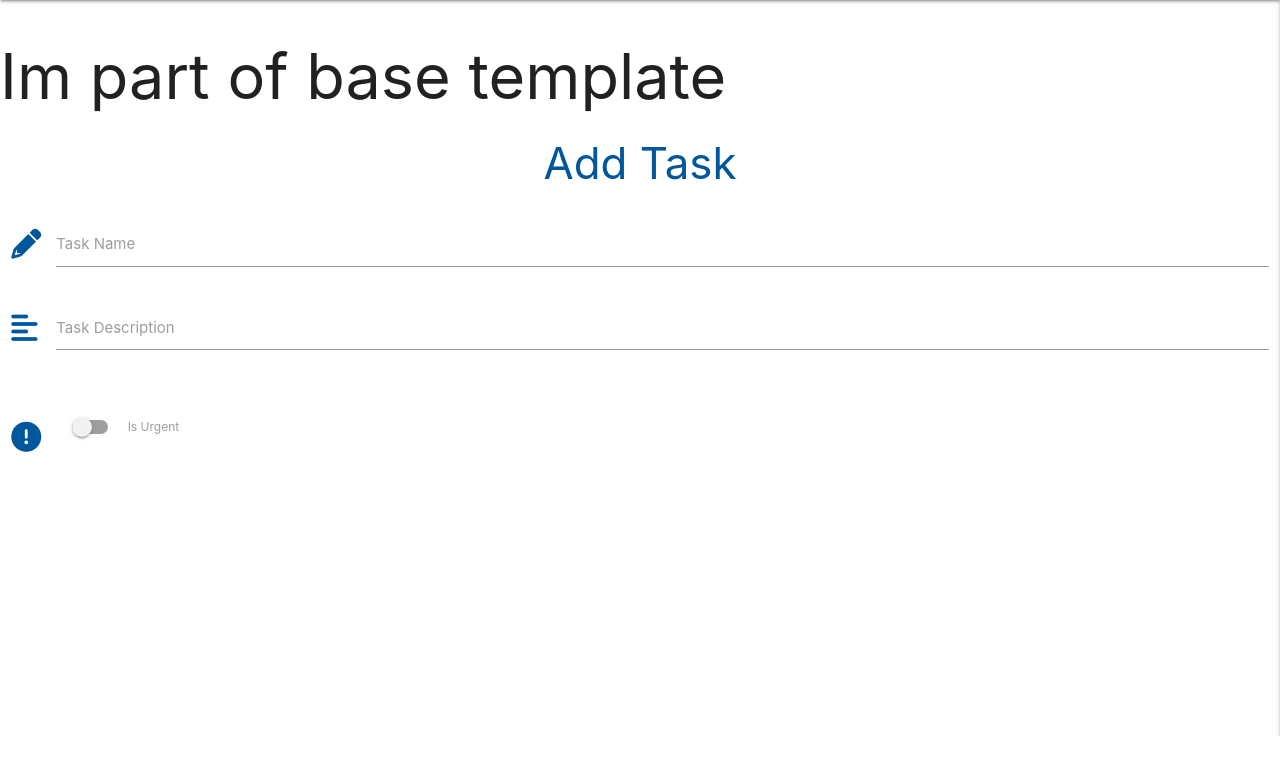
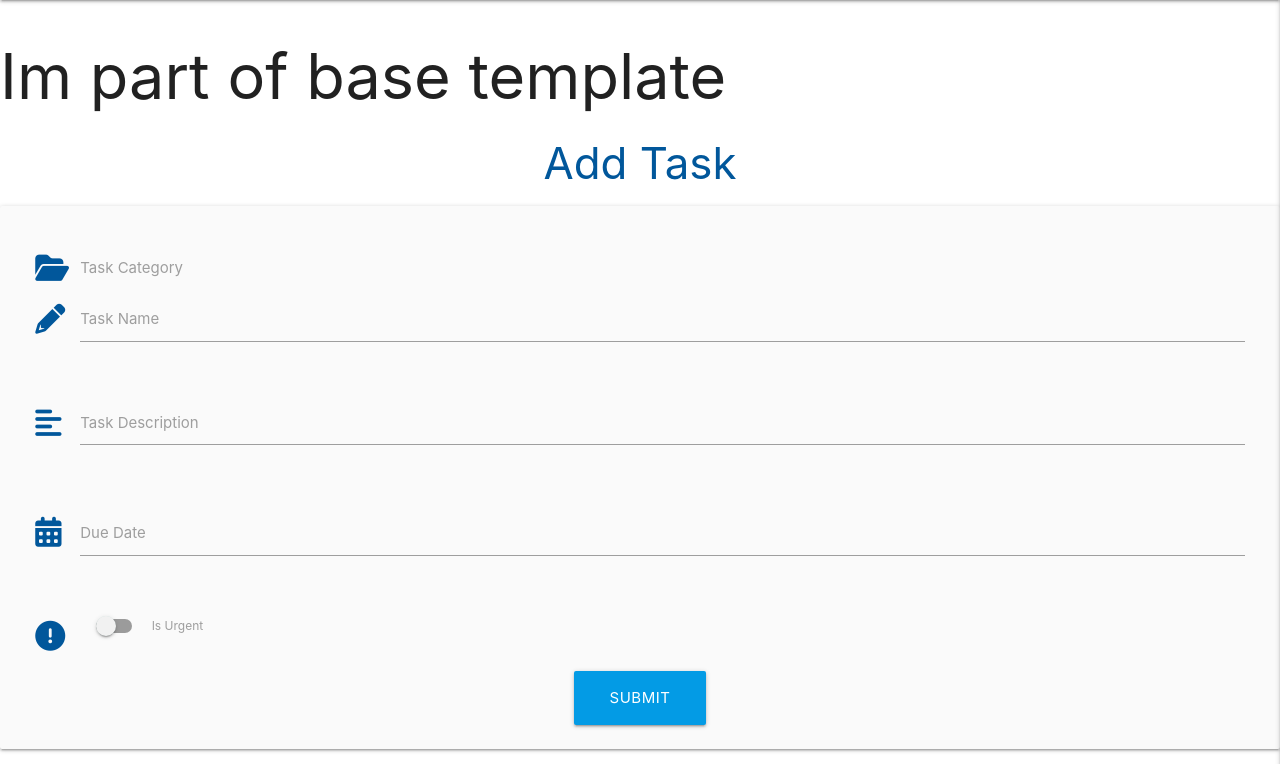
Before and after one commit to benSmith1981/DiveSpotJobs, a Flask app: page /add_task in a window 1280 px wide. Shown: the part 64-828 px from the top of the page. Before the commit the page ends 800 px from the top, so only its background shows below. Run offline with Flask 2, Linux system fonts and the light colour scheme; data that the repository does not hold is empty; some libraries are stand-ins or nearby versions.

Commit message:
Added add task method an UI

```diff
--- a/app.py
+++ b/app.py
@@ -86,10 +86,24 @@ def logout():
     session.pop("user")
     return redirect(url_for("login"))
 
-@app.route("/add_task")
+@app.route("/add_task", methods=["GET", "POST"])
 def add_task():
-    return render_template("add_task.html")
+    if request.method == "POST":
+        is_urgent = "on" if request.form.get("is_urgent") else "off"
+        task = {
+            "category_name": request.form.get("category_name"),
+            "task_name": request.form.get("task_name"),
+            "task_description": request.form.get("task_description"),
+            "is_urgent": is_urgent,
+            "due_date": request.form.get("due_date"),
+            "created_by": session["user"]
+        }
+        mongo.db.tasks.insert_one(task)
+        flash("Task Successfully Added")
+        return redirect(url_for("get_tasks"))
 
+    categories = mongo.db.categories.find().sort("category_name", 1)
+    return render_template("add_task.html", categories=categories)
 
 if __name__ == "__main__":
     app.run(host=os.environ.get("IP"),
--- a/templates/add_task.html
+++ b/templates/add_task.html
@@ -1,19 +1,47 @@
 {% extends "base.html" %}
 {% block content %}
     <h3 class="light-blue-text text-darken-4 center-align">Add Task</h3>
-    <div class="row">
-        <form class="col s12" method="POST" action="">
+    <div class="row card-panel grey lighten-5">
+        <form class="col s12" method="POST" action="{{ url_for('add_task') }}">
+            <!-- category selection -->
+			<div class="row">
+				<div class="input-field col s12">
+                    <i class="fas fa-folder-open prefix light-blue-text text-darken-4"></i>
+					<select id="category_name" name="category_name" class="validate" required>
+                        <option value="" disabled selected>Choose Category</option>
+                        {% for category in categories %}
+                            <option value="{{ category.category_name }}">{{ category.category_name }}</option>
+                        {% endfor %}
+                    </select>
+					<label for="category_name">Task Category</label>
+				</div>
+			</div>
+
+            <!-- Task name -->
             <div class="row">
                 <div class="input-field col s12">
                     <i class="fas fa-pencil-alt prefix light-blue-text text-darken-4" minlength="5" maxlength="50"></i>
                     <input id="task_name" name="task_name" type="text" class="validate">
                     <label for="task_name">Task Name</label>
                 </div>
+            </div>
+
+            <!-- Task description -->
+            <div class="row">
                 <div class="input-field col s12">
                     <i class="fas fa-align-left prefix light-blue-text text-darken-4"></i>
                     <textarea id="task_description" name="task_description" minlength="5"
                         maxlength="200" class="materialize-textarea validate"></textarea>
                     <label for="task_description">Task Description</label>
+                </div>
+            </div>
+
+            <!-- due date picker -->
+            <div class="row">
+                <div class="input-field col s12">
+                    <i class="fas fa-calendar-alt prefix light-blue-text text-darken-4"></i>
+                    <input id="due_date" name="due_date" type="text" class="datepicker validate" required>
+                    <label for="due_date">Due Date</label>
                 </div>
             </div>
             <div class="row">
@@ -30,6 +58,12 @@
                 </div>
 
             </div>
+            <div class="div s12 center-align">
+                <button class="btn-large light-blue darken-1 text-shadow" type="submit">Submit
+                    <i class="material-icons right"></i>
+                </button>
+            </div>
+
         </form>
     </div>
 {% endblock %}
```
